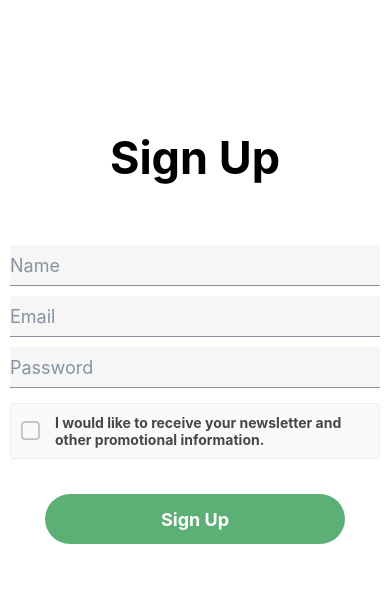
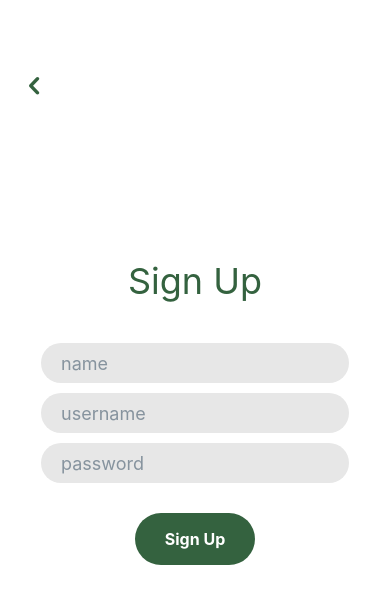
Before and after one commit to gracetxgao/DareVenture, a React Native app in the folder frontend/: screen /Signup in a window 390 px wide. Shown: the top 604 px of the page. Built offline with nearby package versions, Linux system fonts and the light colour scheme.

Commit message:
updated opening pages and restructured navigation

```diff
--- a/frontend/App.js
+++ b/frontend/App.js
@@ -1,5 +1,12 @@
 import { StatusBar } from 'expo-status-bar';
 import { StyleSheet, Text, View } from 'react-native';
+import { NavigationContainer } from '@react-navigation/native';
+import { createNativeStackNavigator } from '@react-navigation/native-stack';
+import { createBottomTabNavigator } from '@react-navigation/bottom-tabs';
+import Icon from 'react-native-vector-icons/Entypo';
+
+import colors from './assets/themes/Colors';
+
 import HomeScreen from './pages/Home';
 import LoginScreen from './pages/Login';
 import OpeningScreen from './pages/Opening';
@@ -7,119 +14,56 @@ import SignupScreen from './pages/Signup';
 import RewardsScreen from './pages/Rewards';
 import AchievementsScreen from './pages/Achievements';
 import ProfileScreen from './pages/Profile';
-import { NavigationContainer } from '@react-navigation/native';
-import { createNativeStackNavigator } from '@react-navigation/native-stack';
-import { createBottomTabNavigator } from '@react-navigation/bottom-tabs';
 import RedeemedItemPage from './pages/RedeemedItem';
 import NewItemPage from './pages/NewItem';
 import VenturePage from './pages/Venture';
 import VentureGallery from './pages/VentureGallery';
-import Icon from 'react-native-vector-icons/Entypo';
+import NewHomeScreen from './pages/NewHome';
 
 const Stack = createNativeStackNavigator();
 const Tab = createBottomTabNavigator();
 
-
-const BottomTabNavigator = () => (
+function MainTabs() {
+  return (
     <Tab.Navigator
       screenOptions={({ route }) => ({
         tabBarIcon: ({ color, size }) => {
           let iconName;
 
-        // Set the appropriate icon based on the route name
-        if (route.name === 'Home') {
+          if (route.name === 'NewHome') {
             iconName = 'home';
+          } else if (route.name === 'Explore') {
+            iconName = 'map';
           } else if (route.name === 'Rewards') {
             iconName = 'trophy';
-        } else if (route.name === 'Achievements') {
-          iconName = 'medal';
           } else if (route.name === 'Profile') {
             iconName = 'user';
           }
 
-        // Return the icon component
           return <Icon name={iconName} size={size} color={color} />;
         },
+        tabBarActiveTintColor: colors.accent,
+        tabBarInactiveTintColor: colors.secondary,
+        headerShown: false, // Ensuring headers are not shown for each tab
       })}
-    tabBarOptions={{
-      activeTintColor: 'tomato',
-      inactiveTintColor: 'gray',
-    }}
     >
-    <Tab.Screen name="Home" component={HomeScreen} options={{ headerShown: false }} />
-    <Tab.Screen name="Rewards" component={RewardsScreen} options={{ headerShown: false }} />
-    <Tab.Screen name="Achievements" component={AchievementsScreen} options={{ headerShown: false }} />
-    <Tab.Screen name="Profile" component={ProfileScreen} options={{ headerShown: false }} />
+      <Tab.Screen name="NewHome" component={NewHomeScreen} />
+      <Tab.Screen name="Explore" component={RewardsScreen} />
+      <Tab.Screen name="Rewards" component={RewardsScreen} />
+      <Tab.Screen name="Profile" component={ProfileScreen} />
     </Tab.Navigator>
   );
+}
 
-const MyStack = () => {
+export default function App() {
   return (
     <NavigationContainer>
-      <Stack.Navigator>
-        <Stack.Screen
-          name="Opening"
-          component={OpeningScreen}
-          options={{ headerShown: false }}
-
-        />
-        <Stack.Screen
-          name="Signup"
-          component={SignupScreen}
-          options={{ headerShown: false }}
-        />
-        <Stack.Screen
-          name="Login"
-          component={LoginScreen}
-          options={{ headerShown: false }}
-        />
-        <Stack.Screen
-          name="Home"
-          component={BottomTabNavigator}
-          options={{ headerShown: false }}
-        />
-        <Stack.Screen
-          name="Rewards"
-          component={BottomTabNavigator}
-          options={{ headerShown: false }}
-        />
-        <Stack.Screen
-          name="Profile"
-          component={BottomTabNavigator}
-          options={{ headerShown: false }}
-        />
-        <Stack.Screen
-          name="Achievements"
-          component={BottomTabNavigator}
-          options={{ headerShown: false }}
-        />
-        <Stack.Screen
-          name="RedeemedItemPage"
-          component={RedeemedItemPage}
-          options={{ headerShown: false }}
-        />
-        <Stack.Screen
-          name="NewItemPage"
-          component={NewItemPage}
-          options={{ headerShown: false }}
-        />
-        <Stack.Screen
-          name="VenturePage"
-          component={VenturePage}
-          options={{ headerShown: false }}
-        />
-        <Stack.Screen
-          name="VentureGallery"
-          component={VentureGallery}
-          options={{ headerShown: false }}
-        />
+      <Stack.Navigator initialRouteName="Opening">
+        <Stack.Screen name="Opening" component={OpeningScreen} options={{ headerShown: false }} />
+        <Stack.Screen name="Login" component={LoginScreen} options={{ headerShown: false }} />
+        <Stack.Screen name="Signup" component={SignupScreen} options={{ headerShown: false }} />
+        <Stack.Screen name="MainTabs" component={MainTabs} options={{ headerShown: false }} />
       </Stack.Navigator>
     </NavigationContainer>
   );
 };
-
-export default function App() {
-  return (
-      <MyStack />
-  )
-};
--- /dev/null
+++ b/frontend/assets/themes/Colors.tsx
@@ -0,0 +1,7 @@
+export default {
+    primary: '#FFFFFF', // white
+    secondary: '#ACACAC', // dark grey
+    accent: '#34623F', // dark green
+    lightAccent: '#E7E7E7', // light grey
+    textPrimary: '#000000', // black
+  };
--- /dev/null
+++ b/frontend/assets/themes/Styles.tsx
@@ -0,0 +1,31 @@
+import { StyleSheet } from 'react-native';
+import colors from './Colors'
+
+const appStyles = StyleSheet.create({
+    container: {
+        flex: 1,
+        backgroundColor: colors.primary,
+        alignItems: 'center',
+        justifyContent: 'center',
+    },
+    button: {
+        margin: 20,
+        borderRadius: 30,
+        backgroundColor: colors.accent,
+        paddingTop: 15,
+        paddingBottom: 15,
+        paddingLeft: 30,
+        paddingRight: 30
+    },
+    buttonTitle: {
+        fontWeight: 'bold',
+        fontSize: 16,
+    },
+    backButton: {
+        position: 'absolute',
+        top: 70,
+        left: 20,
+    }
+});
+
+export default appStyles
--- a/frontend/pages/Login.tsx
+++ b/frontend/pages/Login.tsx
@@ -1,73 +1,70 @@
-import { Text, View, StyleSheet } from 'react-native';
-import { Button } from 'react-native-elements';
-import { Input } from 'react-native-elements';
+import React from 'react';
+import { Text, View, StyleSheet, TouchableOpacity } from 'react-native';
+import { Button, Input } from 'react-native-elements';
+import Icon from 'react-native-vector-icons/Entypo';
+
+import colors from '../assets/themes/Colors';
+import appStyles from '../assets/themes/Styles';
 
 const LoginScreen = ({ navigation }) => {
     return (
-        <View style={styles.container}>
+        <View style={appStyles.container}>
+            <TouchableOpacity style={appStyles.backButton} onPress={() => navigation.goBack()} >
+                <Icon name="chevron-left" size={30} color={colors.accent} />
+            </TouchableOpacity>
             <Text style={styles.title}>Log In</Text>
-
-            <Input
-                style={styles.input}
-                placeholder='Email'
-            />
-            <Input
-                style={styles.input}
-                placeholder='Password'
-            />
+            <Input inputContainerStyle={styles.inputComponent} inputStyle={styles.inputText} placeholder='username' />
+            <Input inputContainerStyle={styles.inputComponent} inputStyle={styles.inputText} placeholder='password' />
+                <Button
+                    titleStyle={styles.createButtonTitle}
+                    buttonStyle={styles.createButton}
+                    containerStyle={styles.createButtonContainer}
+                    title="Create An Account"
+                    onPress={() => navigation.navigate('Signup')}
+                />
             <Button
-                titleStyle={styles.buttonTitle}
-                buttonStyle ={styles.button}
+                titleStyle={appStyles.buttonTitle}
+                buttonStyle={appStyles.button}
                 title="Log In"
-                onPress={() =>
-                    navigation.navigate('Home')
-                }
-            />
-            <Button
-                titleStyle={styles.buttonTitle}
-                buttonStyle ={styles.button}
-                title="Create An Account"
-                onPress={() =>
-                    navigation.navigate('Signup')
-                }
+                onPress={() => navigation.navigate('MainTabs')}
             />
         </View>
-    )
-}
+    );
+};
 
 const styles = StyleSheet.create({
-    container: {
-        paddingTop:100,
-        flex: 1,
-        backgroundColor: '#fff',
-        alignItems: 'center',
+    title: {
+        fontSize: 36,
+        color: colors.accent,
+        marginBottom: 75,
     },
-
-    title: {
-        paddingBottom: 60,
-        paddingTop:30,
-        fontSize: 45,
-        fontWeight: 'bold',
+    inputText: {
+        backgroundColor: colors.lightAccent,
+        paddingLeft: 20,
+        borderRadius: 25,
     },
-    button: {
-        backgroundColor: '#5DB075',
-        borderRadius: 50,
-        height: 50,
-        width:300,
-        marginTop: 30,
+    inputComponent: {
+        borderBottomWidth: 0,
+        marginLeft: 70,
+        marginRight: 70,
+        alignSelf: 'center',
+        // borderWidth: 2,
+        // borderColor: '#000',
     },
-    input: {
-        borderStyle: 'solid',
-        backgroundColor: '#F6F6F6',
-        borderColor: '#E8E8E8',
-
-    }, buttonTitle: {
-        fontWeight: 'bold',
-    }
-
-
-
+    createButtonContainer: {
+        marginRight: 80,
+        alignSelf: 'flex-end',
+        marginTop: -25,
+    },
+    createButtonTitle: {
+        color: colors.textPrimary,
+        fontSize: 14,
+    },
+    createButton: {
+        backgroundColor: null,
+        // borderWidth: 2,
+        // borderColor: '#000',
+    },
 });
 
-
 export default LoginScreen;
--- /dev/null
+++ b/frontend/pages/NewHome.tsx
@@ -0,0 +1,57 @@
+import React from 'react';
+import { View, StyleSheet, ScrollView } from 'react-native';
+import { useState } from "react";
+
+import colors from '../assets/themes/Colors';
+import appStyles from '../assets/themes/Styles';
+
+import VentureGalleryCard from "./components/VentureGalleryCard";
+
+const hikingPhoto = "https://i0.wp.com/besthikesbc.ca/wp-content/uploads/2020/11/DSC09465-1.jpg?fit=2048%2C974&ssl=1";
+
+const NewHomeScreen = ({ navigation }) => {
+    const [ventures, setVentures] = useState([
+        { title: "go on a hike", uri: hikingPhoto, date: "april 6, 2024" },
+        { title: "go on a hike", uri: hikingPhoto, date: "april 6, 2024" },
+        { title: "go on a hike", uri: hikingPhoto, date: "april 6, 2024" },
+        { title: "go on a hike", uri: hikingPhoto, date: "april 6, 2024" },
+    ]);
+
+    const ventureGalleryCards = ventures.map((v, index) => {
+        let title = v.title;
+        let date = v.date;
+        let imageSource = v.uri
+
+        return (
+            <VentureGalleryCard
+                key={index}
+                title={title}
+                image={imageSource}
+                date={date}
+            />
+        );
+    });
+
+    return (
+        <View style={styles.container}>
+            <ScrollView horizontal={false} style={styles.container}>
+                {ventureGalleryCards}
+            </ScrollView>
+        </View>
+    );
+}
+
+const styles = StyleSheet.create({
+    container: {
+        marginTop: 20,
+    },
+    title: {
+        marginTop:50,
+        fontSize: 25,
+        fontWeight: 'bold',
+        marginLeft: 20,
+    },
+
+});
+
+export default NewHomeScreen;
--- a/frontend/pages/Opening.tsx
+++ b/frontend/pages/Opening.tsx
@@ -1,21 +1,21 @@
+import React from 'react';
 import { Text, View, StyleSheet } from 'react-native';
 import { Button } from 'react-native-elements';
 import { Image } from 'react-native';
 
+import colors from '../assets/themes/Colors'
+import appStyles from '../assets/themes/Styles'
 
-const Poppins = require('../assets/fonts/Poppins/Poppins-Bold.ttf');
 const Logo = require('../assets/DareVentureLogo.png');
 
 const OpeningScreen = ({ navigation }) => {
-
     return (
-
-
-        <View style={styles.container}>
+        <View style={appStyles.container}>
             <Image style={styles.logo} source={Logo} resizeMode="contain" />
             <Text style={styles.title}>DareVenture</Text>
-            <Button buttonStyle={styles.button}
-                titleStyle={styles.buttonTitle}
+            <Button
+                buttonStyle={appStyles.button}
+                titleStyle={appStyles.buttonTitle}
                 title="Get Started"
                 onPress={() =>
                     navigation.navigate('Login')
@@ -26,33 +26,18 @@ const OpeningScreen = ({ navigation }) => {
 }
 
 const styles = StyleSheet.create({
-    container: {
-      flex: 1,
-      backgroundColor: '#fff',
-      alignItems: 'center',
-      justifyContent: 'center',
+    logo: {
+        width: 300,
+        height: 200,
     },
     title: {
-        paddingTop: 30,
-        fontSize: 30,
-        paddingBottom: 20,
-        fontFamily: 'Verdana', // fix font later!!!
+        fontSize: 36,
+        marginTop: 10,
+        marginBottom: 10,
         fontWeight: 'bold',
+        // borderWidth: 2,
+        // borderColor: '#000',
     },
-    button: {
-        margin: 20,
-        borderRadius: 50,
-        backgroundColor: '#5DB075',
-        width: 150,
-    },
-    logo: {
-        width: 300, // Adjust the width as needed
-        height: 200,
-        marginTop:-50,
-    },
-    buttonTitle: {
-        fontWeight: 'bold',
-    }
-  });
+});
 
 export default OpeningScreen;
--- a/frontend/pages/Signup.tsx
+++ b/frontend/pages/Signup.tsx
@@ -1,67 +1,64 @@
-import { Text, View, StyleSheet} from 'react-native';
-import { Button, Input, CheckBox } from 'react-native-elements';
+import React from 'react';
+import { Text, View, StyleSheet, TouchableOpacity } from 'react-native';
+import { Button, Input } from 'react-native-elements';
+import Icon from 'react-native-vector-icons/Entypo';
+
+import colors from '../assets/themes/Colors';
+import appStyles from '../assets/themes/Styles';
 
 const SignupScreen = ({ navigation }) => {
     return (
-        <View style={styles.container}>
+        <View style={appStyles.container}>
+            <TouchableOpacity style={appStyles.backButton} onPress={() => navigation.goBack()} >
+                <Icon name="chevron-left" size={30} color={colors.accent} />
+            </TouchableOpacity>
             <Text style={styles.title}>Sign Up</Text>
-            <Input
-                placeholder='Name'
-                style={styles.input}
-            />
-            <Input
-                placeholder='Email'
-                style={styles.input}
-            />
-            <Input
-                placeholder='Password'
-                style={styles.input}
-            />
-            <CheckBox
-                title='I would like to receive your newsletter and other promotional information.'
-            />
+            <Input inputContainerStyle={styles.inputComponent} inputStyle={styles.inputText} placeholder='name' />
+            <Input inputContainerStyle={styles.inputComponent} inputStyle={styles.inputText} placeholder='username' />
+            <Input inputContainerStyle={styles.inputComponent} inputStyle={styles.inputText} placeholder='password' />
             <Button
-                titleStyle={styles.buttonTitle}
-                buttonStyle={styles.button}
+                titleStyle={appStyles.buttonTitle}
+                buttonStyle={appStyles.button}
                 title="Sign Up"
-                onPress={() =>
-                    navigation.navigate('Home')
-                }
+                onPress={() => navigation.navigate('MainTabs')}
             />
         </View>
-    )
-}
+    );
+};
 
 const styles = StyleSheet.create({
-    container: {
-        paddingTop:100,
-        flex: 1,
-        alignItems: 'center',
-        backgroundColor: '#fff',
+    title: {
+        fontSize: 36,
+        color: colors.accent,
+        marginBottom: 40,
     },
-    title: {
-        paddingBottom: 60,
-        paddingTop:30,
-        fontSize: 45,
-        fontWeight: 'bold',
+    inputText: {
+        backgroundColor: colors.lightAccent,
+        paddingLeft: 20,
+        borderRadius: 25,
     },
-    button: {
-        backgroundColor: '#5DB075',
-        borderRadius: 50,
-        height: 50,
-        width:300,
-        marginTop: 30,
+    inputComponent: {
+        borderBottomWidth: 0,
+        marginLeft: 70,
+        marginRight: 70,
+        alignSelf: 'center',
+        // borderWidth: 2,
+        // borderColor: '#000',
     },
-    input: {
-        borderStyle: 'solid',
-        backgroundColor: '#F6F6F6',
-        borderColor: '#E8E8E8',
+    createButtonContainer: {
+        marginRight: 80,
+        alignSelf: 'flex-end',
+        marginTop: -25,
     },
-    buttonTitle: {
-        fontWeight: 'bold',
-    }
-
-
+    createButtonTitle: {
+        color: colors.textPrimary,
+        fontSize: 14,
+    },
+    createButton: {
+        backgroundColor: null,
+        // borderWidth: 2,
+        // borderColor: '#000',
+    },
 });
 
 export default SignupScreen;
--- a/frontend/pages/VentureGallery.tsx
+++ b/frontend/pages/VentureGallery.tsx
@@ -42,7 +42,7 @@ const VentureGallery = () => {
             }
         }
 
-        console.log(imageSource);
+        // console.log(imageSource);
 
         let title = v.title;
         let date = v.date;
--- a/frontend/pages/components/CameraBox.tsx
+++ b/frontend/pages/components/CameraBox.tsx
@@ -19,7 +19,7 @@ const CameraBox = () => {
         }
         const result = await ImagePicker.launchCameraAsync();
 
-        console.log(`result is ${result}`);
+        // console.log(`result is ${result}`);
 
         if (result.canceled === false) {
             try {
@@ -34,7 +34,7 @@ const CameraBox = () => {
 
                 const base64Image = await FileSystem.readAsStringAsync(resizedImage.uri, { encoding: FileSystem.EncodingType.Base64 });
 
-                console.log(base64Image);
+                // console.log(base64Image);
 
                 setBase64(base64Image);
             } catch (error) {
@@ -44,7 +44,7 @@ const CameraBox = () => {
     }
 
     const handleUpload = async (base64) => {
-        console.log(`passed uri: ${base64}`);
+        // console.log(`passed uri: ${base64}`);
 
         try {
             vgcService
```
Also changed, not shown: 1 other file (tests, documents, lock files or other folders). Lines whose indentation alone changed are shown as unchanged.
